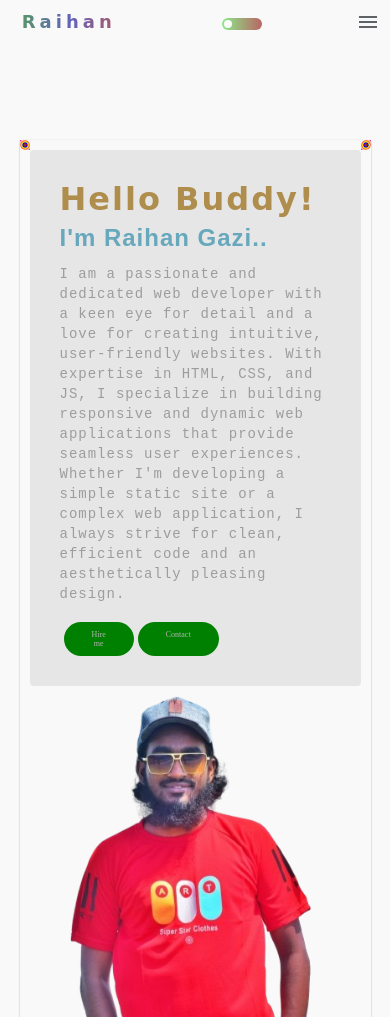
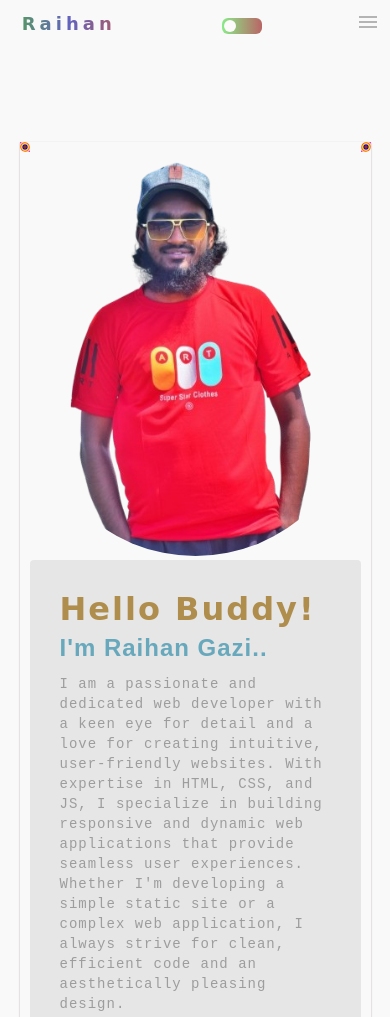
Before and after one commit to gaziraihan1/raihan-gazi, a plain HTML site: page index.html in a window 390 px wide. Shown: the top 1017 px of the page. Drawn offline with Linux system fonts and the light colour scheme.

Commit message:
mobile done

```diff
--- a/index.html
+++ b/index.html
@@ -28,7 +28,7 @@
                 <input type="checkbox" name="dark" id="darkmode">
                 <label for="darkmode"></label>
             </div>
-                <svg xmlns="http://www.w3.org/2000/svg" height="24px" viewBox="0 -960 960 960" width="24px" fill="#5f6368"><path d="M120-240v-80h720v80H120Zm0-200v-80h720v80H120Zm0-200v-80h720v80H120Z"/></svg>
+                <svg xmlns="http://www.w3.org/2000/svg" height="24px" viewBox="0 -960 960 960" width="24px" fill="rgb(180, 180, 180)"><path d="M120-240v-80h720v80H120Zm0-200v-80h720v80H120Zm0-200v-80h720v80H120Z"/></svg>
                 <ul>
                     <li>
                         <a href="#home">
@@ -84,7 +84,7 @@
                 </div>
             </div>
             <div class="main-div-2">
-                <img src="web-new-picture__1_-removebg-preview.png" alt="Developer Raihan">
+                <img src="my-pic.png" alt="Developer Raihan">
             </div>
         </div>
 
--- a/style.css
+++ b/style.css
@@ -15,7 +15,7 @@ body.light-mode {
     --footer-background: rgb(189, 189, 189);
     --footer-color: rgb(105, 98, 85);
     --responsive-about: rgb(212, 211, 211);
-    --svg-color: rgb(27, 27, 27);
+    --skill-text: rgb(27, 27, 27);
 }
 
 body.dark-mode {
@@ -28,7 +28,7 @@ body.dark-mode {
     --footer-color: rgb(221, 215, 205);
     --footer-paragraph:rgb(177, 176, 176);
     --responsive-about:rgb(51, 51, 51);
-    --svg-color: rgb(231, 231, 231);
+    --skill-text: rgb(255, 255, 255);
 }
 /* Some css that will apply for all same element for reduce code*/
 h1{
@@ -366,7 +366,8 @@ table,th, td{
     font-size: 12px;
     padding-left: 6px;
     font-family: "Edu AU VIC WA NT Hand", cursive;
-    letter-spacing: 1px
+    letter-spacing: 1px;
+    color: var(--skill-text);
 }
 .front-end, .other-skill{
     list-style-type: none;
@@ -656,7 +657,7 @@ footer div:last-child p{
     }
     nav div label{
         width: 40px;
-        height: 12px;
+        height: 16px;
         border-radius: 6px;
     }
     nav div label::after{
@@ -664,8 +665,8 @@ footer div:last-child p{
         position: absolute;
         top:2px;
         left:2px;
-        height: 8px;
-        width: 8px;
+        height: 12px;
+        width: 12px;
     }
 
     nav div input:checked + label::after{
@@ -674,6 +675,7 @@ footer div:last-child p{
         background: #1b1a1a;
     }
     nav div p{
+        padding-top: 14px;
         font-size: 18px;
     }
     nav ul li a{
@@ -738,7 +740,7 @@ footer div:last-child p{
     }
     .main-div{
         display: flex;
-        flex-direction: column;
+        flex-direction: column-reverse;
         width: 90vw;
         margin: 0 auto;
         justify-content: space-around;
@@ -748,15 +750,15 @@ footer div:last-child p{
         /* margin-left:auto;
         margin-right: auto; */
     }
+    .div-under-div-1{
+        display: flex;
+        flex-direction: column;
+        gap: 1em;
+        width: 25%
+    }
     .div-under-div-1 a{
-        font-size: 8px;
         text-align: center;
-        text-align: center;
-        padding: 8px 28px;
-        color:var(--button-tag-color);
-        margin-left: 4px;
     }
-
     .main-div-1{
         flex-basis: 100%;
         width: 100%;
@@ -878,7 +880,7 @@ footer div:last-child p{
         font-size: 13px;
     }
     footer div:last-child p{
-        font-size: 15px;
+        font-size: 14px;
     }
 
 }
```
Also changed, not shown: my-pic.png (renamed from web-new-picture__1_-removebg-preview.png).
